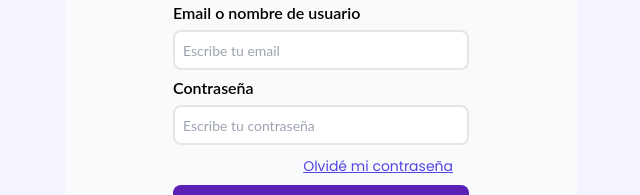
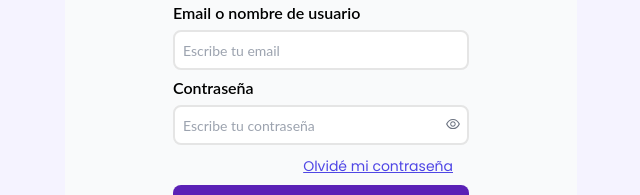
Before and after one commit to No-Country/c9-56-t-mern, a React (Vite) app in the folder frontend/: page /auth/login in a window 1280 px wide. Shown: the part 257-452 px from the top of the page, without its empty margins (319-959 px from the left). Built offline with nearby package versions, Linux system fonts and the light colour scheme; no server answers; a web font is replaced by a local one.

Commit message:
add(LoginForm): show/not show password state

```diff
--- a/frontend/src/pages/shared/LoginForm/index.jsx
+++ b/frontend/src/pages/shared/LoginForm/index.jsx
@@ -1,16 +1,18 @@
 import React, { useEffect, useState } from "react"
 import { Link, useNavigate } from "react-router-dom"
 import { useAuthStore } from "../../../hooks/useAuthStore"
-import "../../../styles/styles.css"
 import PurpleButton from "../../../components/PurpleButton"
 import InputForm from "../../../components/InputForm/InputForm"
 import NavbarBack from "../../shared/Navbar/NavbarBack"
 import { useForm } from "react-hook-form"
 import { useSelector } from "react-redux"
+import { AiOutlineEye, AiOutlineEyeInvisible } from "react-icons/ai";
+
 
 const LoginForm = () => {
   const { startLogin, errorMessage } = useAuthStore()
   const { role } = useSelector((state) => state.auth.user)
+  const [showPassword, setShowPassword] = useState(false);
 
   const navigate = useNavigate()
   const {
@@ -71,13 +73,20 @@ const LoginForm = () => {
               />
             </div>
 
-            <div className="py-2 lg:p-0">
+            <div className="py-2 lg:p-0 relative">
               <InputForm
                 label={"Contraseña"}
                 placeholder={"Escribe tu contraseña"}
-                type={"password"}
+                type={showPassword ? "text" : "password"}
                 register={register("password", {})}
               />
+              <button
+        type="button"
+        onClick={() => setShowPassword(!showPassword)}
+        className="absolute right-0 top-8 bottom-0 px-2 flex justify-center items-center text-gray-500 focus:outline-none"
+        >
+        {showPassword ? <AiOutlineEyeInvisible /> : <AiOutlineEye />}
+      </button>
             </div>
 
             <div className="text-end w-full py-2">
```
